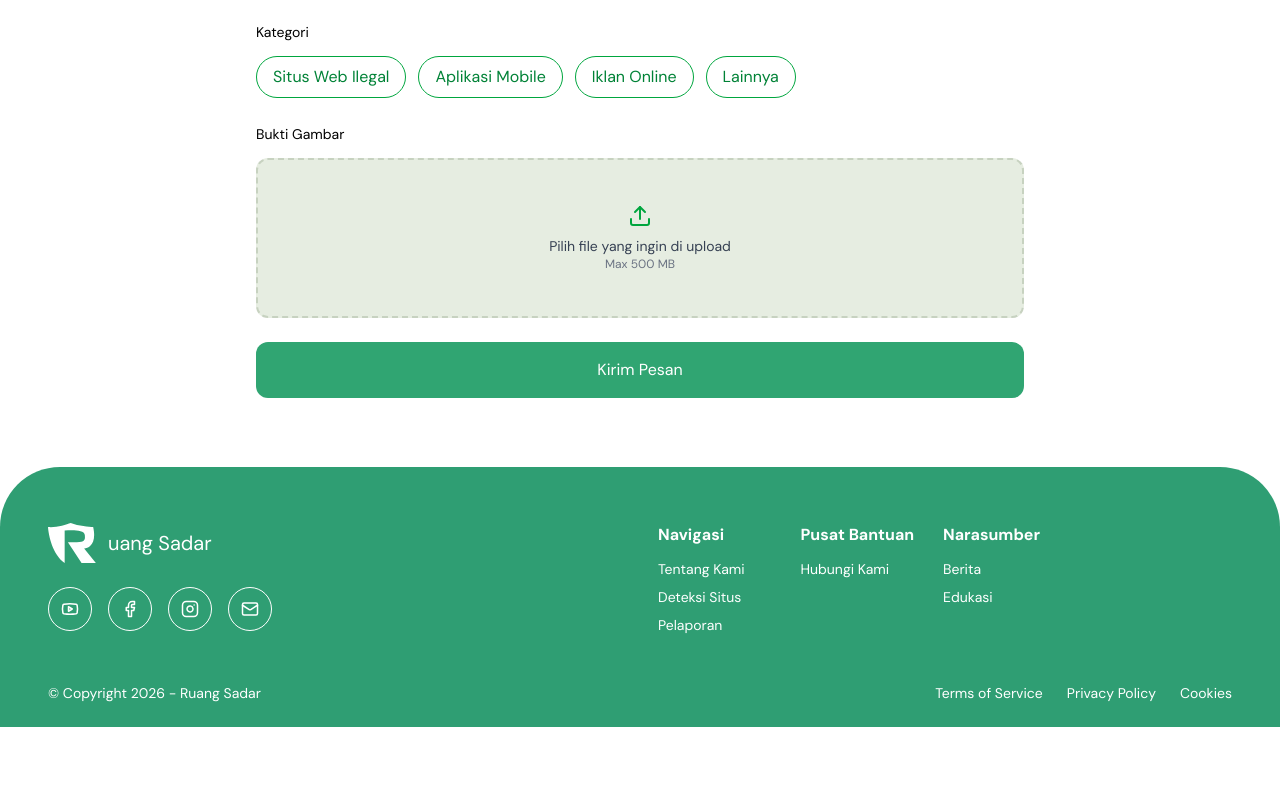
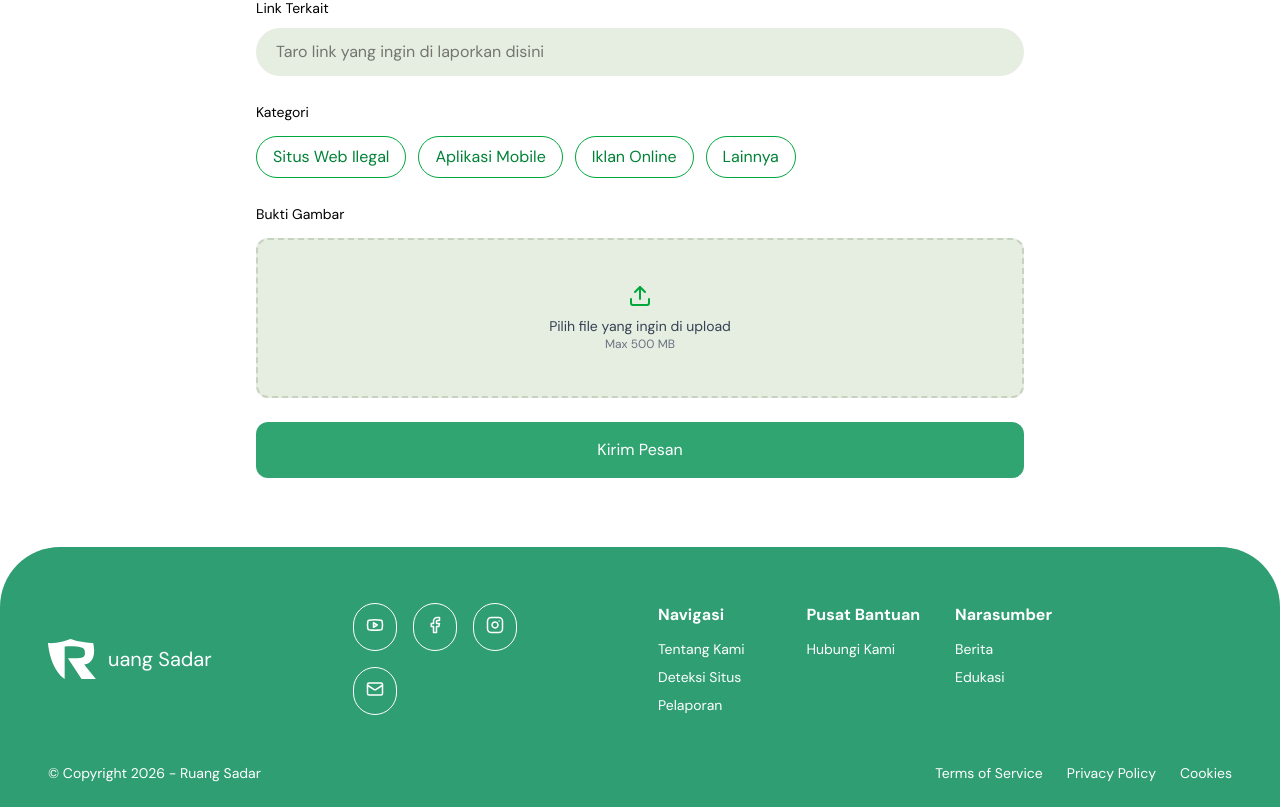
Before and after one commit to nnadra/rudar-web, a React (Vite) app: page /pelaporan in a window 1280 px wide. Shown: the part 333-1140 px from the top of the page. Before the commit the page ends 1060 px from the top, so only its background shows below. Built offline with nearby package versions, Linux system fonts and the light colour scheme.

Commit message:
footer done

```diff
--- a/src/App.jsx
+++ b/src/App.jsx
@@ -13,8 +13,11 @@ import Hasil from "./pages/Features/result-situs.jsx";
 function App() {
   return (
     <BrowserRouter>
+      <div className="flex flex-col min-h-screen">
+
         <Navbar />
 
+        <main className="flex-1">
           <Routes>
             <Route path="*" element={<Home />} />
             <Route path="/about-us" element={<About />} />
@@ -25,8 +28,11 @@ function App() {
             <Route path="/detail-deteksi" element={<Situs />} />
             <Route path="/hasil" element={<Hasil />} />
           </Routes>
+        </main>
 
-      <Footer/>
+        <Footer />
+
+      </div>
     </BrowserRouter>
   );
 }
--- a/src/components/Footer.jsx
+++ b/src/components/Footer.jsx
@@ -4,20 +4,20 @@ import rudarLogo from '../assets/logo-white-rudar.svg';
 
 export default function Footer() {
   return (
-    <footer className="bg-[#2F9E73] text-white rounded-t-[60px] px-12 pt-14 pb-6">
+    <footer className="bg-[#2F9E73] text-white rounded-t-[40px] md:rounded-t-[60px] px-6 md:px-12 pt-10 md:pt-14 pb-6">
 
       {/* Top Section */}
       <div className="grid grid-cols-2 gap-10 mr-1">
 
         {/* Left */}
-        <div className="flex flex-col gap-6">
+        <div className="grid grid-cols-1 md:grid-cols-2 gap-10">
           <div className="flex items-center gap-3">
             <img src={rudarLogo} alt="logo" className="w-12" />
             <h2 className="text-xl ">uang Sadar</h2>
           </div>
 
           {/* Social Media */}
-          <div className="flex gap-4">
+          <div className="flex gap-4 flex-wrap max-w-[190px]">
             <div className="border border-white rounded-full p-3">
               <Youtube size={18} />
             </div>
@@ -34,7 +34,7 @@ export default function Footer() {
         </div>
 
         {/* Right */}
-        <div className="grid grid-cols-4">
+        <div className="grid grid-cols-2 md:grid-cols-4 gap-6">
 
           <div>
             <h2 className="font-semibold mb-3">Navigasi</h2>
@@ -64,7 +64,7 @@ export default function Footer() {
       </div>
 
       {/* Bottom */}
-      <div className="flex justify-between items-center mt-12 text-sm">
+      <div className="flex flex-col md:flex-row justify-between items-center mt-12 text-sm gap-4 text-center md:text-left">
         <p>© Copyright 2026 - Ruang Sadar</p>
 
         <div className="flex gap-6">
--- a/src/pages/Features/pelaporan.jsx
+++ b/src/pages/Features/pelaporan.jsx
@@ -30,7 +30,7 @@ export default function Pelaporan() {
   };
 
   return (
-    <div className="w-full min-h-screen flex items-center justify-center px-6">
+    <div className="w-full min-h-screen flex items-center justify-center px-6 mt-20">
       <div className="w-full max-w-lg md:max-w-3xl">
 
         {/* SCREEN FORM */}
```
Lines whose indentation alone changed are shown as unchanged.
